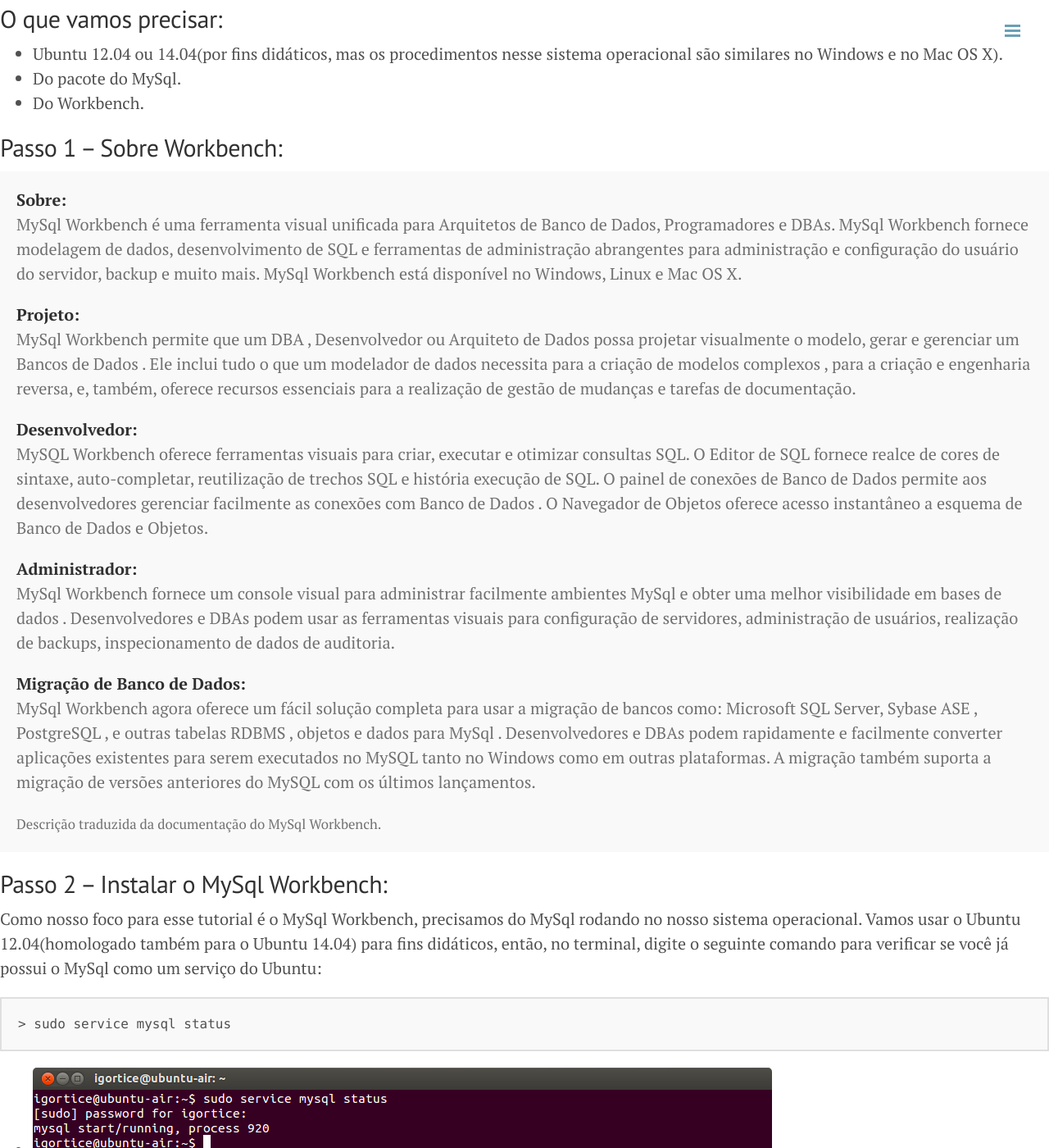
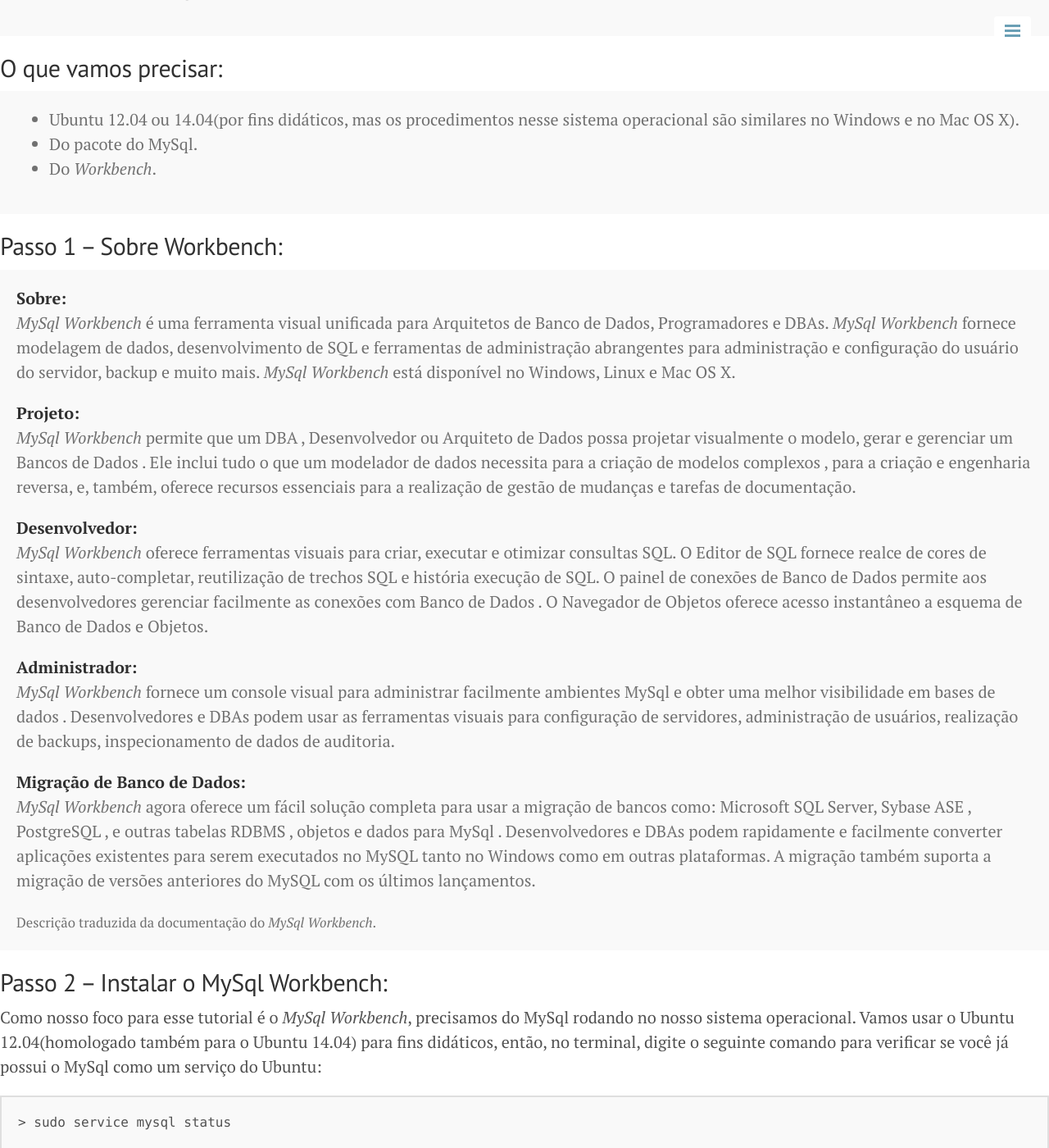
Before and after one commit to igortice/igortice.github.io, a Jekyll site: the page built from src/_drafts/mysql-workbench.md, in a window 1280 px wide and 1400 px high, scrolled down 606 px. Shown: the whole window at 82% size. Built offline with Jekyll 4.4.1, drawn with Linux system fonts in a browser that asks for light colours; Markdown is read by kramdown in place of the engine named in the settings; some of the changed text lies outside the part shown.

Commit message:
melhorias post mysql workbench

```diff
--- a/src/_drafts/mysql-workbench.md
+++ b/src/_drafts/mysql-workbench.md
@@ -22,17 +22,26 @@
 
 ## O que vamos fazer:
 
-* Instalar o MySql Workbench.
-* Configurar o Workbench com nossa conexão local do MySql.
-* Gerenciar um usuário a partir do Workbench.
-* Criar um Banco de Dados a partir da Modelagem do Workbench.
-* Gerar uma Modelagem de um Banco de Dados para o Workbench.
+<div class="message">
+  <ul class="disc">
+    <li>Instalar o <em>MySql Workbench</em>.</li>
+    <li>Configurar o <em>Workbench</em> com nossa conexão local do MySql.</li>
+    <li>Gerenciar um usuário a partir do <em>Workbench</em>.</li>
+    <li>Criar um Banco de Dados a partir da Modelagem do <em>Workbench</em>.</li>
+    <li>Gerar uma Modelagem de um Banco de Dados para o <em>Workbench</em>.</li>
+  </ul>
+</div>
+
 
 ## O que vamos precisar:
 
-* Ubuntu 12.04 ou 14.04(por fins didáticos, mas os procedimentos nesse sistema operacional são similares no Windows e no Mac OS X).
-* Do pacote do MySql.
-* Do Workbench.
+<div class="message">
+  <ul class="disc">
+    <li>Ubuntu 12.04 ou 14.04(por fins didáticos, mas os procedimentos nesse sistema operacional são similares no Windows e no Mac OS X).</li>
+    <li>Do pacote do MySql.</li>
+    <li>Do <em>Workbench</em>.</li>
+  </ul>
+</div>
 
 
 ## Passo 1 – Sobre Workbench:
@@ -40,15 +49,15 @@
 <div class="message">
   <strong>Sobre:</strong>
   <p>
-    MySql Workbench é uma ferramenta visual unificada para Arquitetos de Banco de Dados, Programadores e DBAs.
-    MySql Workbench fornece modelagem de dados, desenvolvimento de SQL e ferramentas de administração abrangentes para
-    administração e configuração do usuário do servidor, backup e muito mais. MySql Workbench está disponível no Windows,
+    <em>MySql Workbench</em> é uma ferramenta visual unificada para Arquitetos de Banco de Dados, Programadores e DBAs.
+    <em>MySql Workbench</em> fornece modelagem de dados, desenvolvimento de SQL e ferramentas de administração abrangentes para
+    administração e configuração do usuário do servidor, backup e muito mais. <em>MySql Workbench</em> está disponível no Windows,
     Linux e Mac OS X.
   </p>
 
   <strong>Projeto:</strong>
   <p>
-    MySql Workbench permite que um DBA , Desenvolvedor ou Arquiteto de Dados possa projetar visualmente o modelo,
+    <em>MySql Workbench</em> permite que um DBA , Desenvolvedor ou Arquiteto de Dados possa projetar visualmente o modelo,
     gerar e gerenciar  um Bancos de Dados . Ele inclui tudo o que um modelador de dados necessita para a criação de
     modelos complexos , para a criação e engenharia reversa, e, também, oferece recursos essenciais para a realização
     de gestão de mudanças e tarefas de documentação.
@@ -56,7 +65,7 @@
 
   <strong>Desenvolvedor:</strong>
   <p>
-    MySQL Workbench oferece ferramentas visuais para criar, executar e otimizar consultas SQL. O Editor de SQL fornece
+    <em>MySql Workbench</em> oferece ferramentas visuais para criar, executar e otimizar consultas SQL. O Editor de SQL fornece
     realce de cores de sintaxe, auto-completar, reutilização de trechos SQL e história execução de SQL. O painel de
     conexões de Banco de Dados permite aos desenvolvedores gerenciar facilmente as conexões com Banco de Dados .
     O Navegador de Objetos oferece acesso instantâneo a esquema de Banco de Dados e Objetos.
@@ -64,25 +73,25 @@
 
   <strong>Administrador:</strong>
   <p>
-    MySql Workbench fornece um console visual para administrar facilmente ambientes MySql e obter uma melhor
+    <em>MySql Workbench</em> fornece um console visual para administrar facilmente ambientes MySql e obter uma melhor
     visibilidade em bases de dados . Desenvolvedores e DBAs podem usar as ferramentas visuais para configuração de
     servidores, administração de usuários, realização de backups, inspecionamento de dados de auditoria.
   </p>
 
   <strong>Migração de Banco de Dados:</strong>
   <p>
-    MySql Workbench agora oferece um fácil solução completa para usar a migração de bancos como: Microsoft SQL Server,
+    <em>MySql Workbench</em> agora oferece um fácil solução completa para usar a migração de bancos como: Microsoft SQL Server,
     Sybase ASE , PostgreSQL , e outras tabelas RDBMS , objetos e dados para MySql . Desenvolvedores e DBAs podem
     rapidamente e facilmente converter aplicações existentes para serem executados no MySQL tanto no Windows como em
     outras plataformas. A migração também suporta a migração de versões anteriores do MySQL com os últimos lançamentos.
   </p>
 
-  <small class="right">Descrição traduzida da documentação do MySql Workbench.</small>
+  <small class="right">Descrição traduzida da documentação do <em>MySql Workbench</em>.</small>
 </div>
 
 ## Passo 2 – Instalar o MySql Workbench:
 
-Como nosso foco para esse tutorial é o MySql Workbench, precisamos do MySql rodando no nosso sistema operacional.
+Como nosso foco para esse tutorial é o *MySql Workbench*, precisamos do MySql rodando no nosso sistema operacional.
 Vamos usar o Ubuntu 12.04(homologado também para o Ubuntu 14.04) para fins didáticos, então, no terminal, digite o
 seguinte comando para verificar se você já possui o MySql como um serviço do Ubuntu:
 
@@ -159,12 +168,12 @@
 Agora você pode desenvolver qualquer projeto com MySql utilizado o terminal, mas como o foco desse tutorial não é esse,
 mas sim o MySql Wokbench vamos instalar ele.
 
-Para trabalhar com o MySql Workbench precisamos baixar e instalar ele. Como estamos usando o Sistema Operacional
+Para trabalhar com o *MySql Workbench* precisamos baixar e instalar ele. Como estamos usando o Sistema Operacional
 Ubuntu 12.04, como combinado para esse Post, precisamos apenas nos preocupar se vamos baixar a versão 32 ou 64 bits.
-Clique aqui para baixar uma versão para você(lembrando que para baixar essa ferramenta, você precisa ter uma conta na
+<a href="http://dev.mysql.com/downloads/tools/workbench" target="_blank">Clique aqui</a> para baixar uma versão para você(lembrando que para baixar essa ferramenta, você precisa ter uma conta na
 Oracle, não se preocupe, pois isso é free).
 
-Como você baixa um arquivo do tipo .deb, então só precisamos dar um duplo clique nesse arquivo para instalá-lo. Depois
+Como você baixa um arquivo do tipo **.deb**, então só precisamos dar um duplo clique nesse arquivo para instalá-lo. Depois
 de sua instalação, basta digitar mysql na busca do Ubuntu que ele estará visível para uso:
 
 <ul class="clearing-thumbs small-9 small-centered columns" data-clearing>
@@ -177,7 +186,7 @@
   <li><a class="not-animsition" href="/assets/images/post_01/img_08.png"><img src="/assets/images/post_01/img_08.png"></a></li>
 </ul>
 
-Pela descrição que traduzi do MySql Workbench ele oferece vários recursos, mas vou abordar dois que, com eles,
+Pela descrição que traduzi do *MySql Workbench* ele oferece vários recursos, mas vou abordar dois que, com eles,
 conseguimos fazer tudo a nível de Banco de Dados para um projeto. São eles:
 
 <div class="message">
@@ -185,7 +194,7 @@
     <li>
       <strong>MySql Connections:</strong>
       <p>
-        Com esse recurso podemos fazer o Workbench tanto gerenciar o MySql local como de um Servidor remoto. Esse blog
+        Com esse recurso podemos fazer o *Workbench* tanto gerenciar o MySql local como de um Servidor remoto. Esse blog
         que vocês estão lendo usa uma base de dados MySql e seu gerenciamento é feito através dele. Com ele gerencio os
         usuários do banco, monitoro as conexões com o banco, o trafego de dados, enfim, tenho uma ferramenta administrativa
         de DBA na minhas mãos.
@@ -205,12 +214,12 @@
   </ul>
 </div>
 
-Pronto, agora temos o Workbench funcional para nossas necessidades.
+Pronto, agora temos o *Workbench* funcional para nossas necessidades.
 
 ## Passo 3 – Configurar o Workbench:
 
-Agora vamos configurar o Workbench com o MySql local, para isso abra o Workbench e click na imagem do + em
-**MySQL Connections**. Veja nas imagens abaixo os procedimentos que eu fiz para isso:
+Agora vamos configurar o *Workbench* com o MySql local, para isso abra o *Workbench* e click na imagem do
+<kbd>+</kbd> em **MySQL Connections**. Veja nas imagens abaixo os procedimentos que eu fiz para isso:
 
 <ul class="clearing-thumbs small-block-grid-3" data-clearing>
   <li><a class="not-animsition" href="/assets/images/post_01/img_09.png"><img data-caption="Criar conexão com MySql local. Perceba a configuração que eu fiz." src="/assets/images/post_01/img_09.png"></a></li>
@@ -218,9 +227,9 @@
   <li><a class="not-animsition" href="/assets/images/post_01/img_11.png"><img data-caption="Testar conexão com dados fornecidos do MySql(botão "Test Connection")." src="/assets/images/post_01/img_11.png"></a></li>
 </ul>
 
-Um passo muito importante antes de você apertar no botão "ok" e configurar o servidor local do MySql para ser
-utilizado pelo Workbench. Para isso, antes de criar sua conexão local do Workbench com o MySql, clique no
-botão "Configure Server Management …". Tente repetir os passos das imagens abaixo antes de
+Um passo muito importante antes de você apertar no botão <kbd>ok</kbd> e configurar o servidor local do MySql para ser
+utilizado pelo *Workbench*. Para isso, antes de criar sua conexão local do *Workbench* com o MySql, clique no
+botão <kbd>Configure Server Management ...</kbd>. Tente repetir os passos das imagens abaixo antes de
 criar sua conexão local:
 
 <ul class="clearing-thumbs small-block-grid-4" data-clearing>
@@ -249,8 +258,8 @@
 Perceba que você pode gerenciar os usuários do MySql por essa tela, que você pode ver como está o trafego de
 dados, manipular seu esquema e muito mais.
 
-Como teste, vamos criar um usuário para MySql através do Workbench chamado usertestmysql. Clique no menu
-"Users and Privileges > Add Account". Veja como ficou minha tela para "Login" e "Administrative Rules"
+Como teste, vamos criar um usuário para MySql através do *Workbench* chamado **usertestmysql**. Clique no menu
+<kbd>Users and Privileges > Add Account</kbd>. Veja como ficou minha tela para **Login** e **Administrative Rules**
 para esse usuário:
 
 <ul class="clearing-thumbs small-block-grid-2" data-clearing>
@@ -271,14 +280,14 @@
 
 ## Passo 4 – Modelagem Workbench para MySql:
 
-Vamos aproveitar um exemplo de uma modelagem que o Workbench fornece para gente e gerar um Banco de Dados a
-partir dele. Na página inicial do Workbench, clique no arquivo sakila_full em Models:
+Vamos aproveitar um exemplo de uma modelagem que o *Workbench* fornece para gente e gerar um Banco de Dados a
+partir dele. Na página inicial do *Workbench*, clique no arquivo **sakila_full** em Models:
 
 <ul class="clearing-thumbs small-9 small-centered columns" data-clearing>
   <li><a class="not-animsition" href="/assets/images/post_01/img_24.png"><img src="/assets/images/post_01/img_24.png"></a></li>
 </ul>
 
-Perceba que estamos com dois menus abertos no topo do Workbench:
+Perceba que estamos com dois menus abertos no topo do *Workbench*:
 
 <ul class="clearing-thumbs small-block-grid-2" data-clearing>
   <li><a class="not-animsition" href="/assets/images/post_01/img_25.png"><img data-caption="modelagem visual" src="/assets/images/post_01/img_25.png"></a></li>
@@ -287,8 +296,8 @@
 
 
 Não cabe a mim ensinar os conceitos em cada menu sobre as opções para se trabalhar com o MySql através do
-Workbench, vou passar apenas o que foi combinado para esse Post, criar um banco a partir de uma modelagem,
-então siga os passos abaixo para criar o banco para a modelagem do arquivo de exemplo do Workbench:
+*Workbench*, vou passar apenas o que foi combinado para esse Post, criar um banco a partir de uma modelagem,
+então siga os passos abaixo para criar o banco para a modelagem do arquivo de exemplo do *Workbench*:
 
 <ul class="clearing-thumbs small-block-grid-4" data-clearing>
   <li><a class="not-animsition" href="/assets/images/post_01/img_27.png"><img src="/assets/images/post_01/img_27.png"></a></li>
@@ -301,8 +310,8 @@
   <li><a class="not-animsition" href="/assets/images/post_01/img_34.png"><img src="/assets/images/post_01/img_34.png"></a></li>
 </ul>
 
-Se você for na nossa conexão localhost do Workbench vai perceber que temos agora dois bancos, um chamado test,
-que não possui nada e o banco sakila, que acabamos de exportar:
+Se você for na nossa conexão localhost do *Workbench* vai perceber que temos agora dois bancos, um chamado **test**,
+que não possui nada e o banco **sakila**, que acabamos de exportar:
 
 <ul class="clearing-thumbs small-9 small-centered columns" data-clearing>
   <li><a class="not-animsition" href="/assets/images/post_01/img_35.png"><img src="/assets/images/post_01/img_35.png"></a></li>
@@ -333,15 +342,15 @@
 </ul>
 
 Perceba que agora temos uma modelagem a partir de uma banco existente. Perceba também que nossa modelagem
-não ficou igual ao exemplo que veio no Workbench. O que aconteceu foi que nós criamos nosso usuário apenas
+não ficou igual ao exemplo que veio no *Workbench*. O que aconteceu foi que nós criamos nosso usuário apenas
 com algumas permissões, então, na hora de criar o banco a partir da modelagem, ele só criou o que tinha
 direito e na hora de criar uma modelagem a partir desse banco, ele gerou o que esse banco possuía para esse usuário.
 
 
 ## Passo 6 – Conclusão:
 
-Pelo pouco que mostrei, dar para perceber que o MySql Workbench é uma ferramenta com muitos recursos e ele
+Pelo pouco que mostrei, dar para perceber que o *MySql Workbench* é uma ferramenta com muitos recursos e ele
 não se limita apenas ao MySql, pois ele se integra com outros bancos como o Postgres.
 
-Eu considero o MySql Workbench uma ferramenta fantástica para nós desenvolvedores, então, se você não
+Eu considero o *MySql Workbench* uma ferramenta fantástica para nós desenvolvedores, então, se você não
 trabalha com essa ferramenta, passe a usá-lo, pois sua produtividade vai aumentar.
```
Also changed, not shown: other parts of src/_drafts/mysql-workbench.md (+2 -2 lines), src/_drafts/comandos-basicos-git.md (+1 -1 lines), src/_posts/2015-06-04-configurar-jekyll-angular.md (+1 -1 lines).
